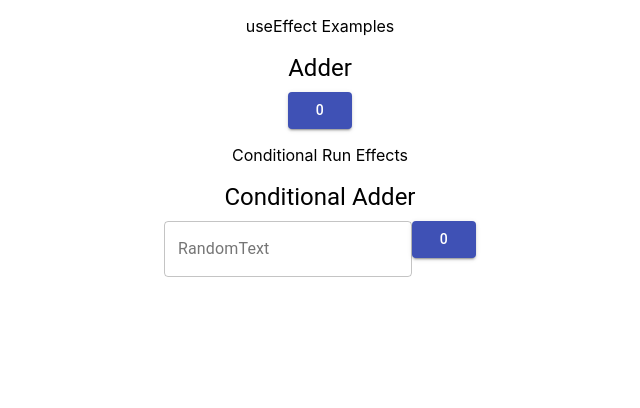
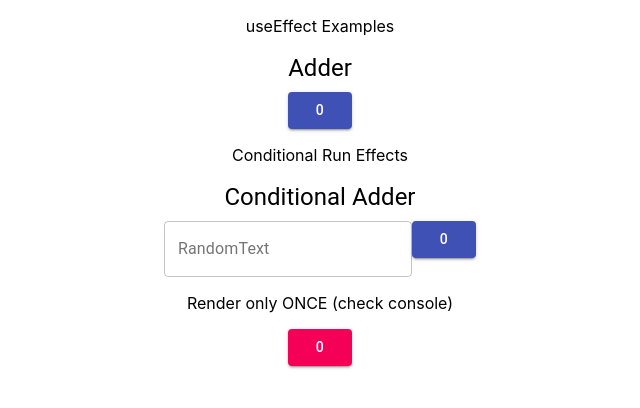
Before and after one commit to DhruvChavda/understanding-hooks, a React (Create React App) app: page / in a window 1280 px wide. Shown: the top 408 px of the page, without its empty margins (320-960 px from the left). Built offline with nearby package versions, Linux system fonts and the light colour scheme.

Commit message:
Added Ue3

```diff
--- a/src/App.js
+++ b/src/App.js
@@ -1,6 +1,7 @@
 import "./App.css";
 import Ue1 from "./useEffectExamples/Ue1";
 import Ue2 from "./useEffectExamples/Ue2";
+import Ue3 from "./useEffectExamples/Ue3";
 
 function App() {
   return (
@@ -8,7 +9,9 @@ function App() {
       <p>useEffect Examples</p>
       <Ue1 />
       <p>Conditional Run Effects</p>
-      <Ue2/>
+      <Ue2 />
+      <p>Render only ONCE (check console)</p>
+      <Ue3 />
     </div>
   );
 }
--- /dev/null
+++ b/src/useEffectExamples/Ue3.js
@@ -0,0 +1,30 @@
+import React, { useEffect, useState } from "react";
+import { Button } from "@material-ui/core";
+
+// useEffect Render only Once Example
+// adding [] as second argument will make useEffect work only on 1st render
+// Same as componentDidMount() method
+
+function Ue3() {
+  const [cnt, setCnt] = useState(0);
+
+  useEffect(() => {
+    console.log("Log at the time of initial render only");
+  },[]);
+
+  return (
+    <React.Fragment>
+      <Button
+        variant="contained"
+        color="secondary"
+        onClick={() => {
+          setCnt((x) => x + 1);
+        }}
+      >
+        {cnt}
+      </Button>
+    </React.Fragment>
+  );
+}
+
+export default Ue3;
```
